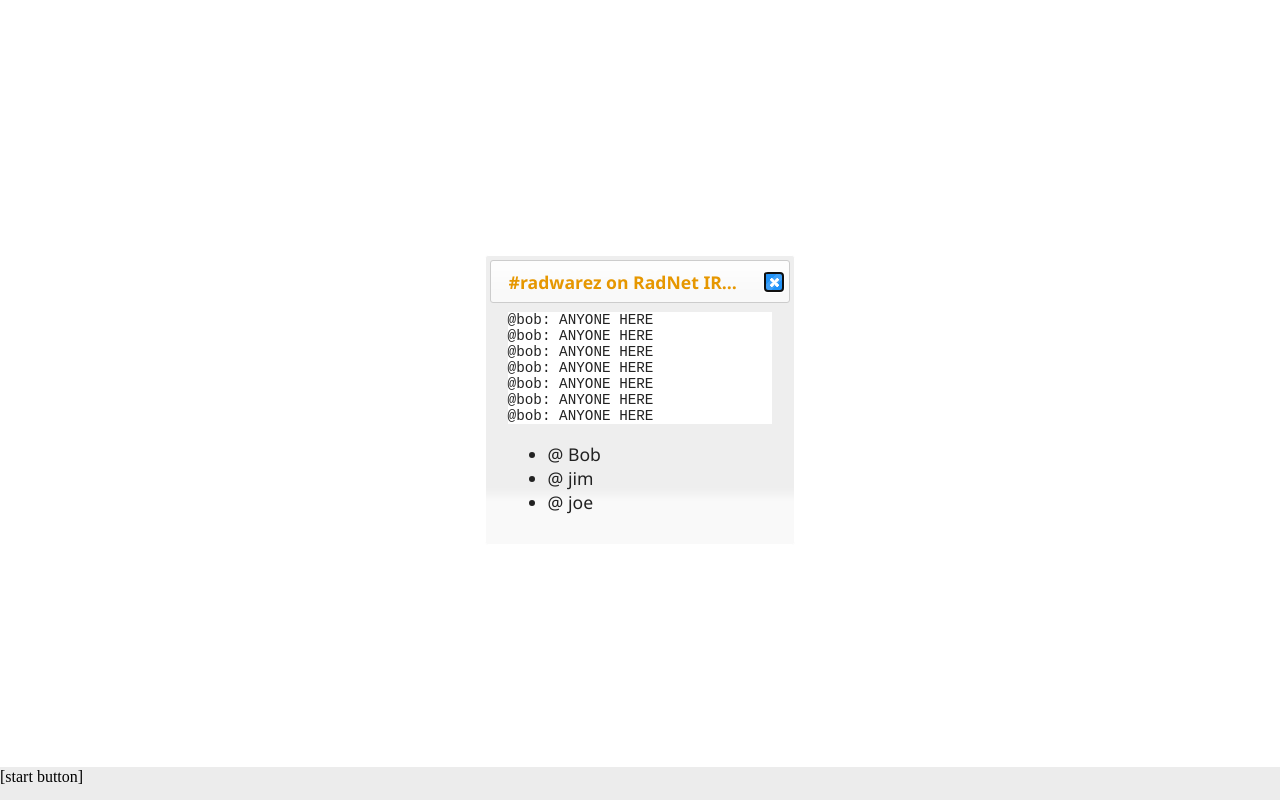
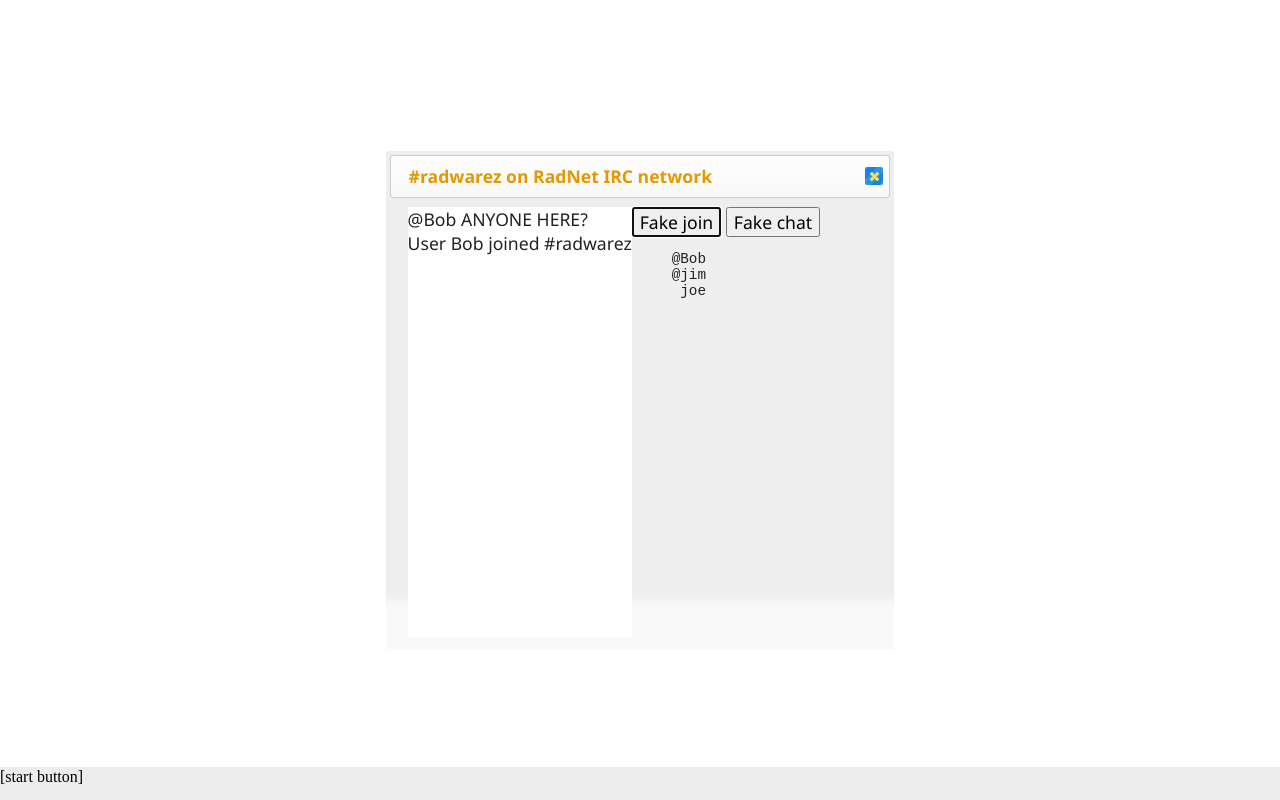
Before and after one commit to radmars/ld37, a plain HTML site: page index.html in a window 1280 px wide. Drawn offline with Linux system fonts and the light colour scheme.

Commit message:
can roughly add users

```diff
--- a/index.html
+++ b/index.html
@@ -8,69 +8,42 @@
 		<link rel='stylesheet' type='text/css' href='styles.css' />
 		<title>RadOS 0.5</title>
 		<script src="jquery/jquery-3.1.1.min.js"></script>
-
 		<script src="jquery-ui/jquery-ui.min.js"></script>
 		<script src='src/main.js'></script>
-		<script>
+	</head>
+	<body class='flex-column'>
+		<div class='desktop-area'>
+			<div id="irc-dialog" title="#radwarez on RadNet IRC network" class='flex-row'>
+				<div id='chat-area'>
+					<div class='chat-line'>
+						<span class='user-status'>@</span><span class='user-name'>Bob</span>
+						<span class='message'>ANYONE HERE?</span>
+					</div>
+					<div class='join-line'>
+						User <span class='user-name'>Bob</span> joined <span
+						class='room-name'>#radwarez</span>
+					</div>
+				</div>
+				<div>
+					<button id='fake-join-button'>
+						Fake join
+					</button>
+					<button id='fake-chat-button'>
+						Fake chat
+					</button>
 
-
-$( function() {
-	$( "#irc-dialog").dialog({
-		closeOnEscape: false,
-		beforeClose: function() {
-			return false;
-		},
-	});
-
-	$( "#dialog-confirm" ).dialog({
-		resizable: false,
-		height: "auto",
-		width: 400,
-		modal: true,
-		autoOpen: false,
-		/*
-		position: { my: "center center", at: "center center", of: $('#desktop-area') },
-		*/
-		buttons: {
-			"Delete all items": function() {
-				$( this ).dialog( "close" );
-			},
-			Cancel: function() {
-				$( this ).dialog( "close" );
-			}
-		}
-	});
-} );
-
-		</script>
-	</head>
-	<body>
-		<div class='desktop-area'>
-				<div id="irc-dialog" title="#radwarez on RadNet IRC network">
-					<div>
-						<pre>
-@bob: ANYONE HERE
-@bob: ANYONE HERE
-@bob: ANYONE HERE
-@bob: ANYONE HERE
-@bob: ANYONE HERE
-@bob: ANYONE HERE
-@bob: ANYONE HERE</pre>
-					</div>
 					<ul id='user-list'>
 						<li>
-							<span class='user-status'>@</span>
-							<span class='user-name'>Bob</span>
+							<span class='user-status'>@</span><span class='user-name'>Bob</span>
 						</li>
 						<li>
-							<span class='user-status'>@</span>
-							<span class='user-name'>jim</span>
+							<span class='user-status'>@</span><span class='user-name'>jim</span>
 						</li>
 						<li>
-							<span class='user-status'>@</span>
-							<span class='user-name'>joe</span>
+							<span class='user-status'>&nbsp;</span><span class='user-name'>joe</span>
 						</li>
 					</ul>
+				</div>
 			</div>
 
 			<div id="dialog-confirm" title="Empty the recycle bin?">
--- a/src/main.js
+++ b/src/main.js
@@ -3,16 +3,35 @@
 var ld37 = {}
 
 var user_index = 0
-var User = function() {
+
+var User = function(name, status) {
 	this.id = user_index++
 	this.name = "RandomMook" + this.id
+	this.status = ' ';
+}
+
+User.prototype.op = function() {
+	this.status = '@'
+}
+
+var Room = function() {
+	this.users = []
+}
+
+Room.prototype.addUser = function(user) {
+	this.users.push(user);
+	$('#user-list').append("<li id='" + user.id + "-user-entry'>" +
+		"<span class='user-status'>" + user.status + "</span>" +
+		"<span class='user-name'>" + user.name + "</span></li>"
+	);
+
 }
 
 var Game = function() {
 	this.lastTime = +new Date()
 	this.updateCallback = this.update.bind(this)
 	this.updateable = []
-	this.users = []
+	this.room = new Room()
 }
 
 Game.prototype.update = function(now) {
@@ -30,9 +49,51 @@ Game.prototype.update = function(now) {
 
 Game.prototype.start = function() {
 	window.requestAnimationFrame(this.updateCallback)
-
 }
 
+$( function() {
 
-window.gameState = new Game()
-window.gameState.start()
+	window.gameState = new Game()
+	window.gameState.start()
+
+	// Testing stuff
+	$('#fake-join-button').click(function() {
+		var user = new User();
+		if(Math.random() > .5) {
+			user.op();
+		}
+		window.gameState.room.addUser(user);
+	});
+
+	$('#fake-chat-button').click(function() {
+
+	});
+
+	$( "#irc-dialog").dialog({
+		closeOnEscape: false,
+		minWidth: 500,
+		minHeight: 500,
+		beforeClose: function() {
+			return false;
+		},
+	});
+
+	$( "#dialog-confirm" ).dialog({
+		resizable: false,
+		height: "auto",
+		width: 400,
+		modal: true,
+		autoOpen: false,
+		/*
+		position: { my: "center center", at: "center center", of: $('#desktop-area') },
+		*/
+		buttons: {
+			"Delete all items": function() {
+				$( this ).dialog( "close" );
+			},
+			Cancel: function() {
+				$( this ).dialog( "close" );
+			}
+		}
+	});
+} );
--- a/styles.css
+++ b/styles.css
@@ -5,13 +5,23 @@ body,html {
 	padding: 0;
 }
 
-body {
+.flex-column {
 	display: flex;
 	flex-direction: column;
 }
 
+.flex-row {
+	display: flex;
+	flex-flow: row nowrap;
+}
+
 .desktop-area {
 	flex: 1;
+}
+
+#irc-dialog {
+	align-content: flex-start;
+
 }
 
 .start-bar {
@@ -22,7 +32,12 @@ body {
 	width: 100%;
 }
 
-pre {
+#user-list {
+	font-family: monospace;
+	list-style-type: none;
+}
+
+#chat-area {
 	padding: 0;
 	margin: 0;
 	background-color: white;
```
